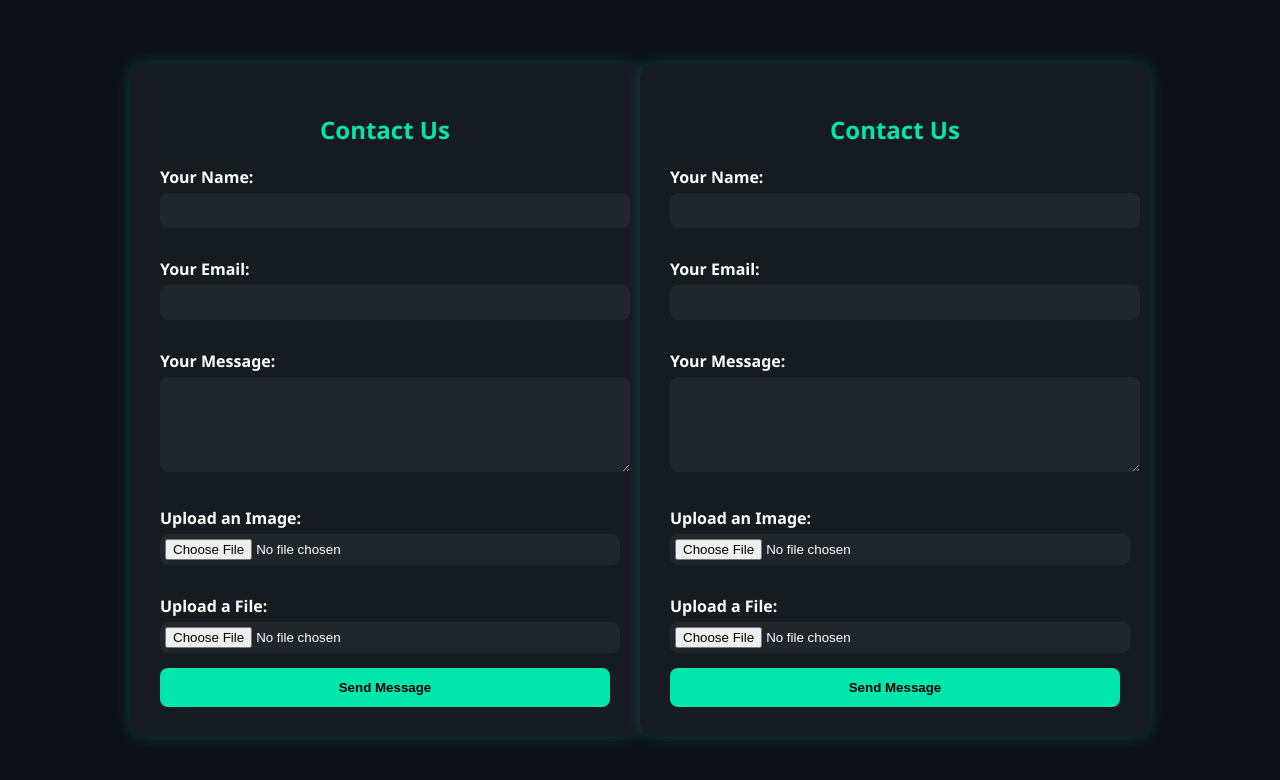
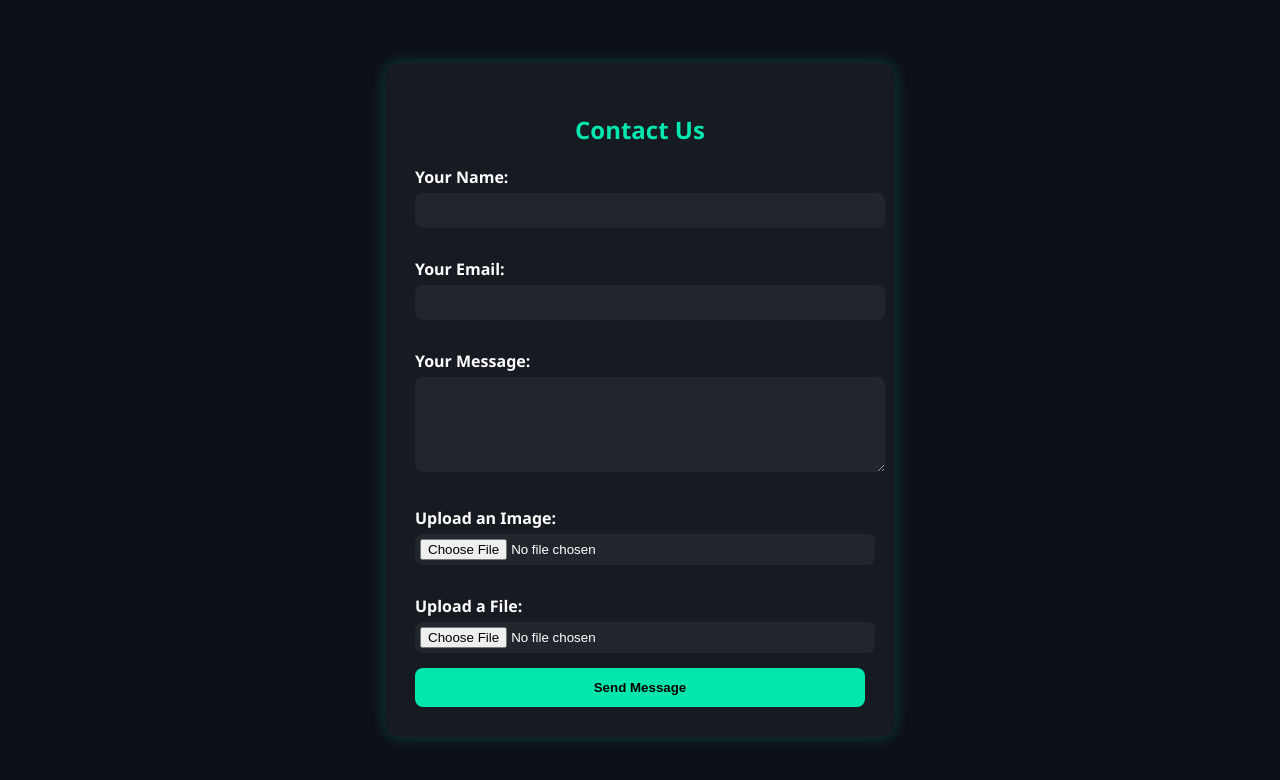
Before and after one commit to netik709/MISSION-IIT, a plain HTML site: page Contact.html in a window 1280 px wide. Drawn offline with Linux system fonts and the light colour scheme.

Commit message:
Update Contact.html

```diff
--- a/Contact.html
+++ b/Contact.html
@@ -92,103 +92,5 @@
 
     <button type="submit">Send Message</button>
   </form>
-
 </body>
 </html>
-<!DOCTYPE html>
-<html lang="en">
-<head>
-  <meta charset="UTF-8">
-  <title>Contact Form</title>
-  <meta name="viewport" content="width=device-width, initial-scale=1.0">
-  <meta name="netlify-honeypot" content="bot-field">
-  <style>
-    body {
-      background-color: #0d1117;
-      font-family: 'Segoe UI', sans-serif;
-      display: flex;
-      justify-content: center;
-      align-items: center;
-      min-height: 100vh;
-      margin: 0;
-    }
-
-    form {
-      background-color: #161b22;
-      color: #fff;
-      padding: 30px;
-      border-radius: 15px;
-      box-shadow: 0 0 15px rgba(0, 255, 200, 0.2);
-      width: 100%;
-      max-width: 450px;
-    }
-
-    h2 {
-      text-align: center;
-      color: #00e6ac;
-    }
-
-    label {
-      display: block;
-      margin-top: 15px;
-      margin-bottom: 5px;
-      font-weight: bold;
-    }
-
-    input, textarea {
-      width: 100%;
-      padding: 10px;
-      border-radius: 8px;
-      border: none;
-      margin-bottom: 15px;
-      background-color: #21262d;
-      color: white;
-    }
-
-    input[type="file"] {
-      padding: 5px;
-    }
-
-    button {
-      width: 100%;
-      padding: 12px;
-      background-color: #00e6ac;
-      border: none;
-      border-radius: 8px;
-      color: #000;
-      font-weight: bold;
-      cursor: pointer;
-      transition: background-color 0.3s ease;
-    }
-
-    button:hover {
-      background-color: #00c19a;
-    }
-  </style>
-</head>
-<body>
-
-  <form name="contact" method="POST" data-netlify="true" enctype="multipart/form-data" action="/thank-you.html">
-    <input type="hidden" name="form-name" value="contact" />
-    <h2>Contact Us</h2>
-
-    <label>Your Name:</label>
-    <input type="text" name="name" required>
-
-    <label>Your Email:</label>
-    <input type="email" name="email" required>
-
-    <label>Your Message:</label>
-    <textarea name="message" rows="5" required></textarea>
-
-    <label>Upload an Image:</label>
-    <input type="file" name="image" accept="image/*">
-
-    <label>Upload a File:</label>
-    <input type="file" name="file">
-
-    <button type="submit">Send Message</button>
-  </form>
-
-</body>
-</html>
```
